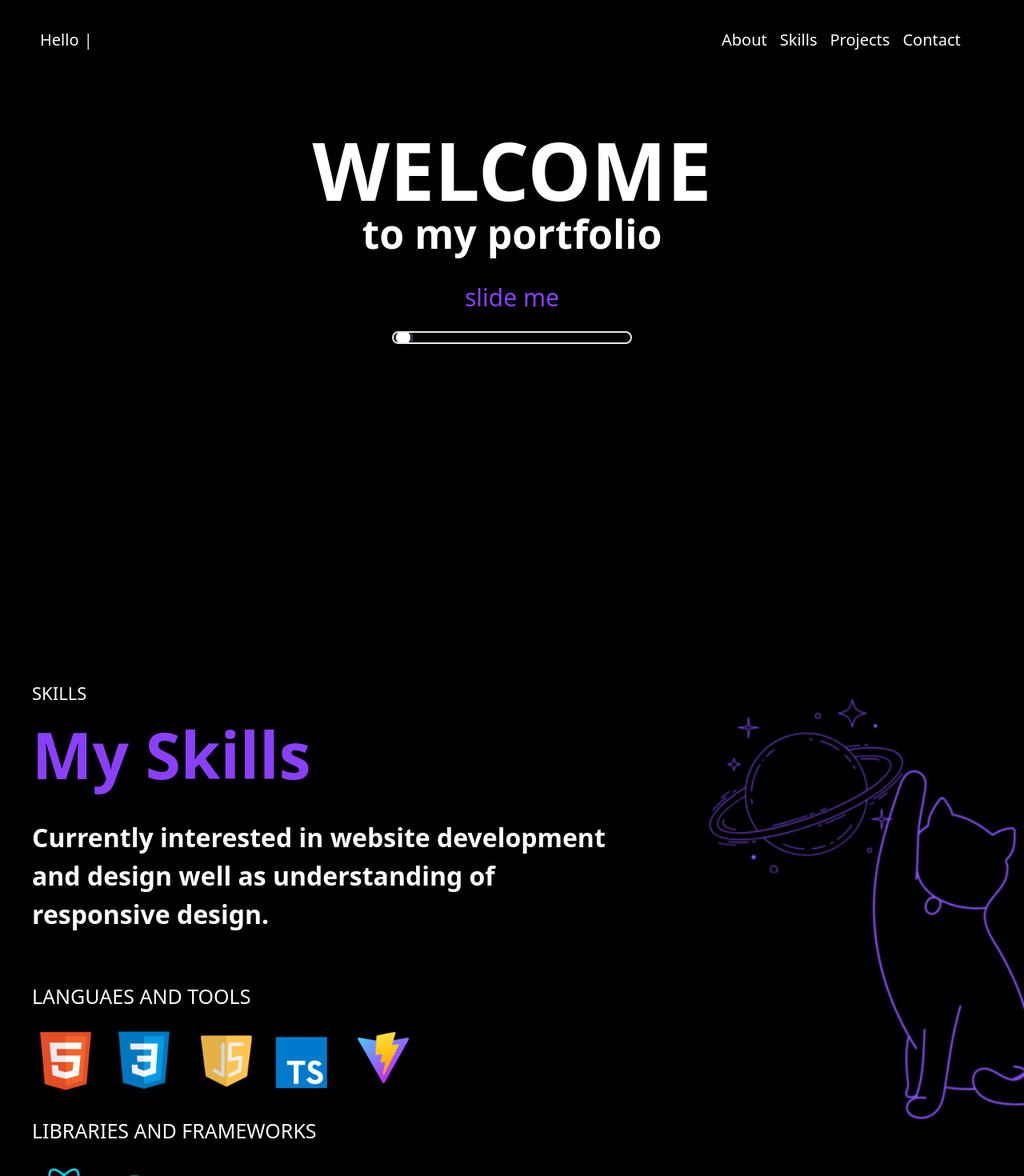
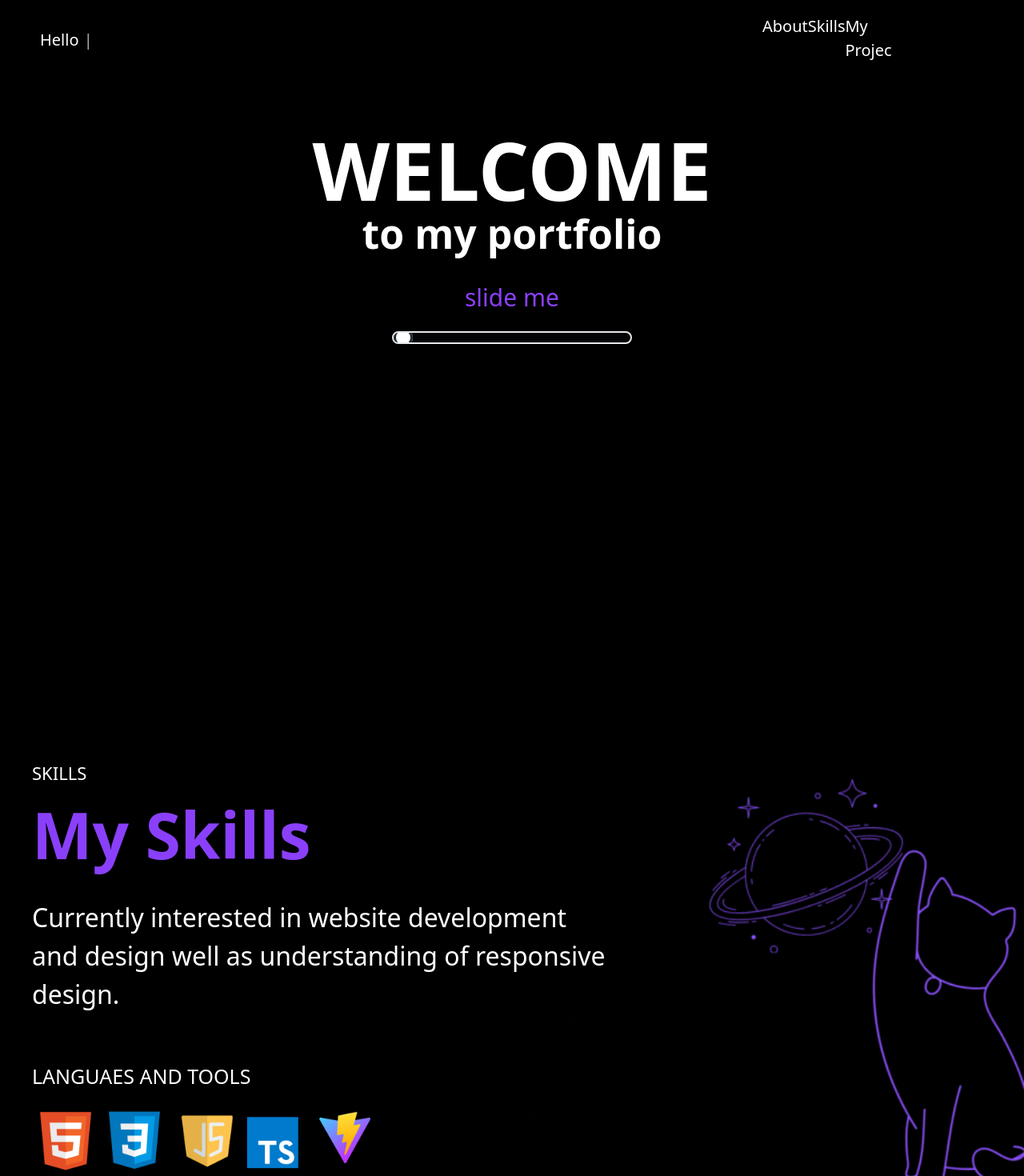
Before and after one commit to kongpop00/PortFolio-FontEnd, a React (Vite) app: page / in a window 1280 px wide. Shown: the top 1470 px of the page at 80% size. Built offline with nearby package versions, Linux system fonts and the light colour scheme.

Commit message:
updetePort

```diff
--- a/package.json
+++ b/package.json
@@ -18,6 +18,7 @@
     "@mui/styled-engine-sc": "^6.0.0-alpha.8",
     "@types/react-router-hash-link": "^2.4.9",
     "framer-motion": "^10.16.16",
+    "gsap": "^3.12.4",
     "localforage": "^1.10.0",
     "match-sorter": "^6.3.1",
     "react": "^18.2.0",
--- a/src/App.tsx
+++ b/src/App.tsx
@@ -1,23 +1,25 @@
+
+
 import Header from "./assets/componen/Header";
 import Nav from "./assets/componen/Nav";
 import PortFolio from "./assets/componen/PortFolio";
 import Skills from "./assets/componen/Skills";
 
 function App() {
-  return (
-    <>
-
-
-        <Nav />
-        <Header/>
-        <Skills/>
-        <PortFolio/>
 
 
 
 
+  return (
+    <>
+      <Nav />
+      <Header  />
+      <Skills />
+      <PortFolio  />
+
+
+
     </>
-
   );
 }
 
--- a/src/assets/componen/Header.tsx
+++ b/src/assets/componen/Header.tsx
@@ -14,6 +14,7 @@ const Header = () => {
     const yOffset = -200;
     window.scrollTo({ top: yCoordinate + yOffset, behavior: 'smooth' });
 }
+
 
   let colorCahnge = "";
   let colorCahnge2 = "";
--- a/src/assets/componen/Nav.tsx
+++ b/src/assets/componen/Nav.tsx
@@ -1,22 +1,17 @@
-import {  useState } from "react";
-import { HashLink } from "react-router-hash-link";
+import { useState } from "react";
+import { HashLink  as Link } from "react-router-hash-link";
 import Close from "./colseNav";
 import Hemberger from "./Hemberger";
 import Typewriter from "typewriter-effect";
+
+
+
 const Nav = () => {
+
   const data = ["Hi !", " Hello ", "Welcome"];
   const [textnav, setTextNav] = useState(0);
   const [open, setopen] = useState(false);
-  const scrollWithOffsetNav = (el: any) => {
-    const yCoordinate = el.getBoundingClientRect().top + window.pageYOffset;
-    const yOffset = -200;
-    window.scrollTo({ top: yCoordinate + yOffset, behavior: "smooth" });
-  };
-  const scrollWithOffsetproject = (el: any) => {
-    const yCoordinate = el.getBoundingClientRect().top + window.pageYOffset;
-    const yOffset = -80;
-    window.scrollTo({ top: yCoordinate + yOffset, behavior: "smooth" });
-  };
+
 
   const handleOpen = () => {
     setopen(!open);
@@ -32,14 +27,20 @@ const Nav = () => {
     setopen(!open);
   };
 
+  const scrollWithOffset = (el:any, offset:any) => {
+    const elementPosition = el.offsetTop - offset;
+    window.scroll({
+      top: elementPosition,
+      left: 0,
+      behavior: "smooth"
+    });
+  }
   return (
-    <div className="bg-black w-[100%] h-[100px] flex justify-between fixed z-30 items-center px-[50px] text-white">
+    <div className="bg-black w-[100%] h-[100px] flex justify-between fixed  z-20 items-center px-[50px] text-white">
       <div className="font-[500] text-[20px]">
         <Typewriter
           options={{
-                    strings: [
-                      `${data[textnav]}`
-                    ],
+            strings: [`${data[textnav]}`],
             autoStart: true,
             loop: true,
           }}
@@ -57,76 +58,27 @@ const Nav = () => {
         )}
       </div>
 
-      <div className="md:flex w-[20%] justify-between font-[500] text-[20px] mr-[150px] lg:mr-[100px] hidden ">
-        <HashLink
-          className="hover:border-b-2 border-[#8a40fa] p-2"
-          smooth
-          to={"#about"}
-          scroll={(el) => scrollWithOffsetNav(el)}
-        >
-          {" "}
-          About
-        </HashLink>
-        <HashLink
-          className="hover:border-b-2 border-[#8a40fa] p-2"
-          smooth
-          to={"#skills"}
-          scroll={(el) => scrollWithOffsetNav(el)}
-        >
-          {" "}
-          Skills
-        </HashLink>
-        <HashLink
-          className="hover:border-b-2 border-[#8a40fa] p-2"
-          smooth
-          to={"#project"}
-          scroll={(el) => scrollWithOffsetproject(el)}
-        >
-          {" "}
-          Projects
-        </HashLink>
-        <HashLink
-          className="hover:border-b-2 border-[#8a40fa] p-2"
-          smooth
-          to={"#skills"}
-          scroll={(el) => scrollWithOffsetNav(el)}
-        >
-          {" "}
-          Contact
-        </HashLink>
+      <div className="md:flex w-[15%] justify-between font-[500] text-[20px] mr-[150px] lg:mr-[100px] hidden ">
+
+          <Link smooth to={'#about'} scroll={el => scrollWithOffset(el,150)} ><div className="border-b-4 border-black hover:border-[#8a40fa] ">About</div></Link>
+          <Link smooth to={'#skills'} scroll={el => scrollWithOffset(el, 100)} ><div className="border-b-4 border-black hover:border-[#8a40fa]">Skills</div></Link>
+          <Link smooth to={'#project'} scroll={el => scrollWithOffset(el, 100)}><div className="border-b-4 border-black hover:border-[#8a40fa]">My Projec</div></Link>
+
       </div>
 
       {open && (
         <div className="leading-[60px] w-[100%] pt-[150px] left-4 flex flex-col items-center py-[20px] bg-black text-white text-[30px] z-40 h-[100vh] fixed top-[100px]">
-          <button onClick={handleOpen}><HashLink
-              smooth
-              to={"#about"}
-              scroll={(el) => scrollWithOffsetNav(el)}
-              className="hover:text-[#8a40fa]"
-            >
+          <button onClick={handleOpen}>
+          <Link to={'/'}><div className=" hover:text-[#8a40fa] ">ABOUT</div></Link>
 
-             ABOUT
-            </HashLink>
           </button>
-          <button onClick={handleOpen}><HashLink
-              smooth
-              to={"#skills"}
-              scroll={(el) => scrollWithOffsetNav(el)}
-              className="hover:text-[#8a40fa]"
-            >
+          <button onClick={handleOpen}>
+          <Link to={'/skill'}><div className=" hover:text-[#8a40fa] ">SKILLS</div></Link>
 
-              SKILL
-            </HashLink>
           </button>
-          <button onClick={handleOpen}><HashLink
-              smooth
-              to={"#project"}
-              scroll={(el) => scrollWithOffsetNav(el)}
-              className="hover:text-[#8a40fa]"
-            >
+          <button onClick={handleOpen}>
+          <Link to={'/project'}><div className=" hover:text-[#8a40fa] ">PROJECT</div></Link>
 
-            PROJECT
-            </HashLink>
           </button>
         </div>
       )}
--- a/src/assets/componen/Project.tsx
+++ b/src/assets/componen/Project.tsx
@@ -13,7 +13,7 @@ const Project = () => {
         return (
           <div
             key={e.id}
-            className="box  flex flex-col md:flex-row md:p-[20px]  lg:gap-y-[100px] m-[auto] w-[90%] md:w-[95%] xl:w-[100%] h-[500px]  md:h-[350px] mt-[50px] border-[1px] rounded-[10px] items-center lg:overflow-hidden overflow-scroll "
+            className="box  flex flex-col md:flex-row md:p-[20px]  lg:gap-y-[100px] m-[auto] w-[90%] md:w-[95%] xl:w-[100%] h-[500px]  md:h-[350px] mt-[20px] border-[1px] rounded-[10px] items-center lg:overflow-hidden overflow-scroll "
           >
             <div className=" w-[250px]  md:w-[30%] mt-[20px] md:mt-0 ">
               <Swiper
--- a/src/assets/componen/Skills.tsx
+++ b/src/assets/componen/Skills.tsx
@@ -1,33 +1,64 @@
 
+import gsap from "gsap";
+import { ScrollTrigger } from "gsap/ScrollTrigger";
 const Skills = () => {
+
+
+
+  const imgSkills = [
+    "/skills/html.png",
+    "/skills/css.png",
+    "/skills/js.png",
+    "/skills/ts.png",
+    "/skills/vite.png",
+  ];
+  const imgLibery = ["/skills/react.png", "/skills/tailwin.png"];
+  gsap.registerPlugin(ScrollTrigger);
+
+
+
+
   return (
-    <div id="skills" className="bg-black text-white px-[40px] relative  pt-[10px] m-[auto]">
-        <img  className="hidden lg:block z-0 absolute right-0 bottom-[250px] w-[700px]" src="/skills/DEV (1).gif" alt="" />
-    <div className=" h-[100vh] max-w-7xl m-[auto]">
+    <div
+      id="skills"
+      className=" bg-black text-white px-[40px]  relative pt-[10px] w-[100%]"
+    >
+      <img
+        className="box-1 hidden lg:block z-0  absolute right-0 bottom-[250px] w-[700px]"
+        src="/skills/DEV (1).gif"
+        alt=""
+      />
+
+      <div className="box-1 h-[100vh] max-w-7xl m-[auto] mt-[100px]">
         <span className="text-[22px] font-[500] ">SKILLS</span>
-      <h1 className="text-[50px] sm:text-[80px] font-[600] text-[#8a40fa]">My Skills</h1>
-      <div className="w-[100%]  sm:w-[70%] lg:w-[60%] mt-[20px]">
-      <span className="text-[20px] sm:text-[32px] font-[400] sm:font-[600]  relative z-20">
+        <h1 className="text-[50px] sm:text-[80px] font-[600] text-[#8a40fa]">
+          My Skills
+        </h1>
+        <div className="box-1 w-[100%]  sm:w-[70%] lg:w-[60%] mt-[20px]">
+          <span className="text-[20px] sm:text-[32px] font-[400] sm:font-[200]  relative z-20">
             Currently interested in website development and design well as
             understanding of responsive design.
           </span>
         </div>
+
+        <h1 className="text-[18px] sm:text-[25px] font-[500] mt-[60px]">
+          LANGUAES AND TOOLS
+        </h1>
+
+        <div className="flex  w-[65%] h-[40px] relative  md:w-[40%] sm:h-[80px] lg:w-[35%] justify-between mt-[20px] gap-2">
+          {imgSkills.map((index) => (
+            <img src={index} alt="" />
+          ))}
+        </div>
+
         <div>
-           <h1  className="text-[18px] sm:text-[25px] font-[500] mt-[60px]">LANGUAES AND TOOLS</h1>
-           <div className="flex  w-[15%] h-[40px] sm:w-[40%] sm:h-[80px] justify-between mt-[20px] gap-2">
-                <img src="/skills/html.png" alt="" />
-                <img src="/skills/css.png" alt="" />
-                <img src="/skills/js.png" alt="" />
-                <img src="/skills/ts.png" alt="" />
-                <img src="/skills/vite.png" alt="" />
-           </div>
-      </div>
-      <div>
-            <h1 className="text-[18px] sm:text-[25px] font-[500] mt-[30px]" >LIBRARIES AND FRAMEWORKS</h1>
-            <div className="flex  w-[15%] h-[40px] sm:w-[40%] sm:h-[80px] mt-[20px] gap-2">
-                <img src="/skills/react.png" alt="" />
-                <img src="/skills/tailwin.png" alt="" />
-
+          <h1 className="text-[18px] relative sm:text-[25px] font-[500] mt-[30px]">
+            LIBRARIES AND FRAMEWORKS
+          </h1>
+          <div className="flex  w-[65%] h-[40px] relative  md:w-[40%] sm:h-[80px] lg:w-[35%]  mt-[20px] gap-2">
+            {imgLibery.map((index) => (
+              <img src={index} alt="" />
+            ))}
           </div>
         </div>
       </div>
--- a/src/main.tsx
+++ b/src/main.tsx
@@ -1,13 +1,13 @@
-import React from 'react'
+
 import ReactDOM from 'react-dom/client'
 import App from './App.tsx'
 import './index.css'
 import { BrowserRouter } from 'react-router-dom'
 
 ReactDOM.createRoot(document.getElementById('root')!).render(
-  <React.StrictMode>
+
     <BrowserRouter>
     <App />
     </BrowserRouter>
-  </React.StrictMode>,
+
 )
```
Also changed, not shown: 1 other file (tests, documents, lock files or other folders). Lines whose indentation alone changed are shown as unchanged.
